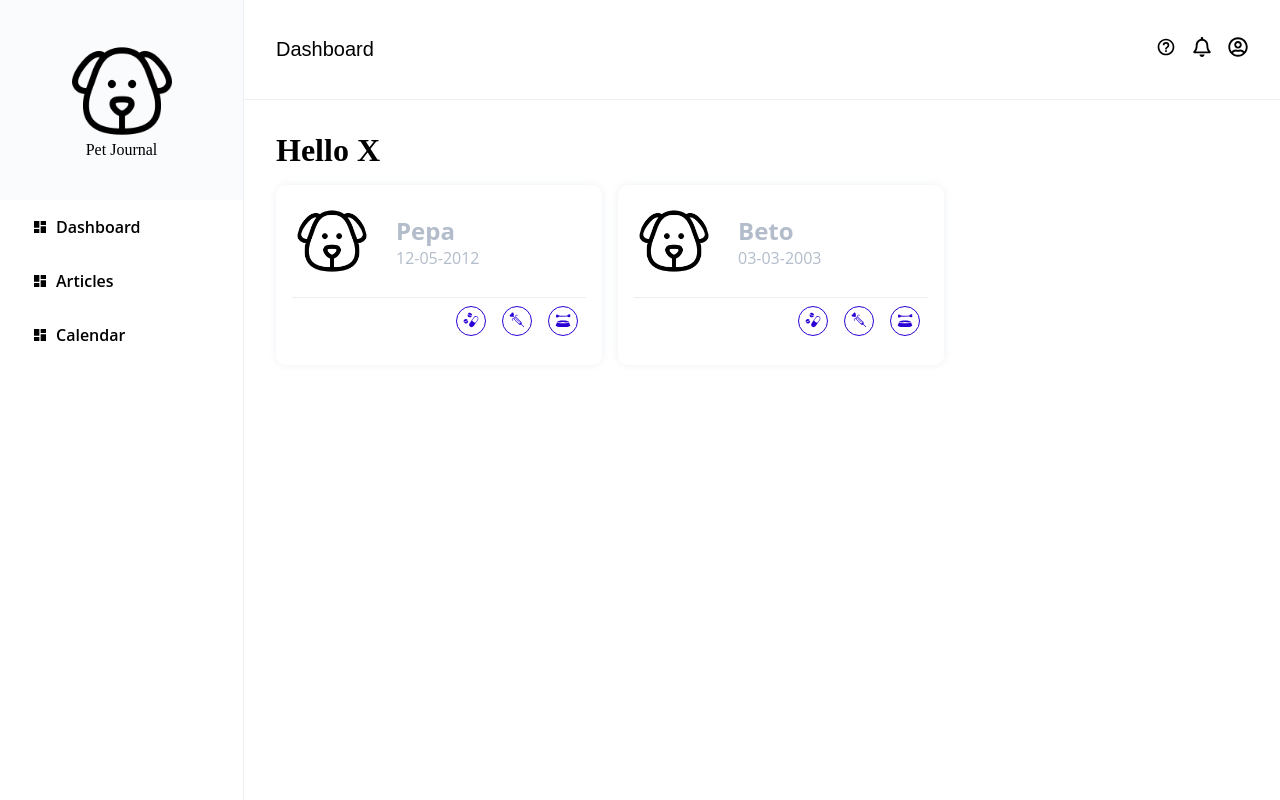
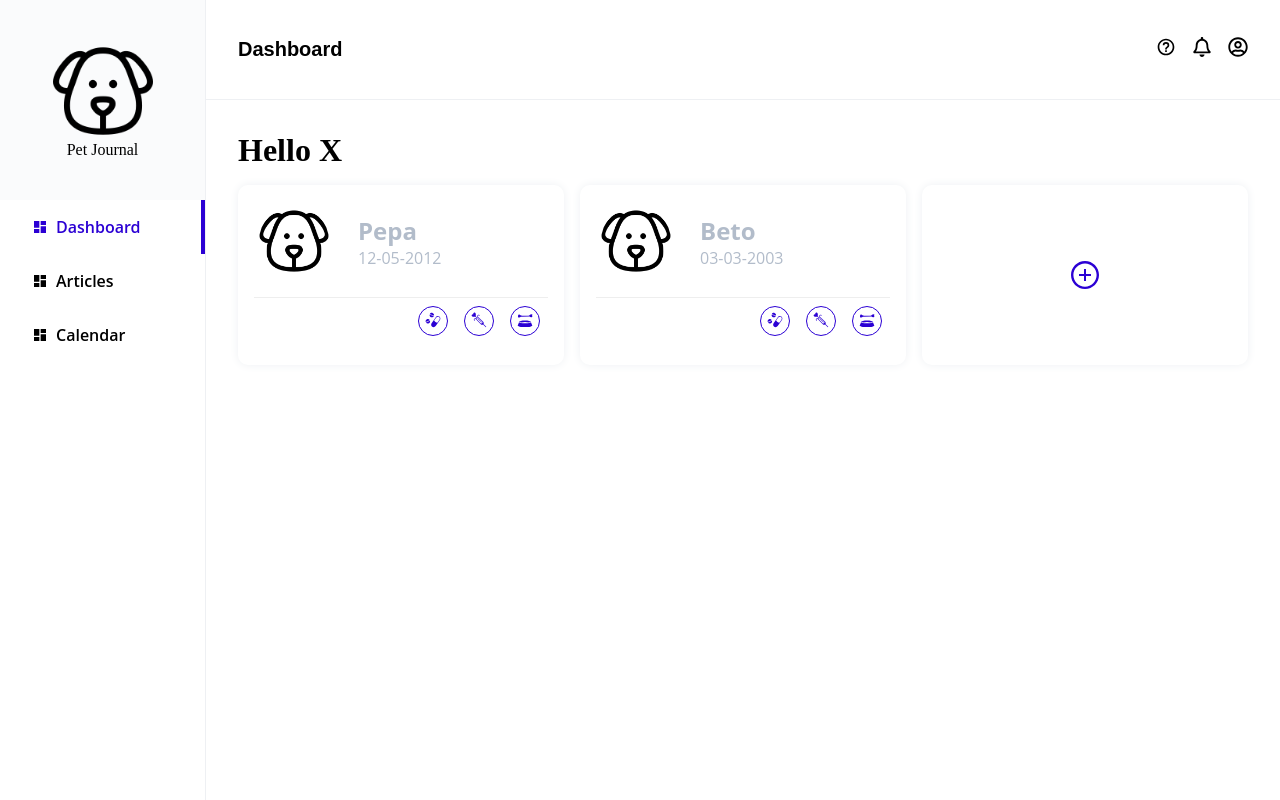
Before and after one commit to bruflor/pets-jornal-frontend, a React (Vite) app: page /newpet in a window 1280 px wide. Built offline with nearby package versions, Linux system fonts and the light colour scheme.

Commit message:
wip: add New Pet

```diff
--- a/src/Styles/cardPets.scss
+++ b/src/Styles/cardPets.scss
@@ -57,8 +57,23 @@
             width: 30px;
             height: 30px;
             border-radius: 100%;
-            border: 1px solid $buttonColor
+            border: 1px solid $buttonColor;
+            &:hover{
+                cursor:pointer;
+            }
+        }
+
     }
+}
 
-        }
+.plus {
+    color: $buttonColor;
+    width: 100%;
+    height: 100%;
+    font-size: 32px;
+    display: flex;
+    justify-content: center;
+    align-items: center;
+
+
 }
--- a/src/Styles/navegation/menu.scss
+++ b/src/Styles/navegation/menu.scss
@@ -21,6 +21,8 @@
 .menu {
     font-family: $bodyFont;
     font-weight: 600;
+    transition-duration: 150ms;
+
 
     &>li {
         padding: 16px 32px;
@@ -30,6 +32,10 @@
         &:hover {
             color: $buttonColor;
             cursor: pointer;
+            transition-duration: 600ms;
+            transform: translateX(8px) ;
+
+
         }
 
         &>span {
@@ -37,4 +43,11 @@
         }
 
     }
+    .currentPage {
+        color:$buttonColor;
+        border-right: 4px solid $buttonColor;
+        &:hover{
+            transform: none;
+        }
+    }
 }
--- a/src/Styles/navegation/navbar.scss
+++ b/src/Styles/navegation/navbar.scss
@@ -10,6 +10,7 @@
     font-family: $titleFont;
     text-decoration: none;
     font-size: 20px;
+    font-weight: 600;
     border-bottom: 1px solid $lineColor;
     align-items: center;
 
@@ -22,6 +23,13 @@
 
     & > p {
         margin-right: 16px;
+        &:hover{
+            transition-duration: 600ms;
+            color: $buttonColor;
+            cursor: pointer;
+            font-weight: 800;
+
+         }
     }
 
 }
--- a/src/components/navegation/menu.tsx
+++ b/src/components/navegation/menu.tsx
@@ -10,7 +10,7 @@ const Menu = () => {
         <p>Pet Journal</p>
       </div>
       <ul className="menu">
-        <li>
+        <li className="currentPage">
           <MdDashboard />
           <span>Dashboard</span>
         </li>
--- /dev/null
+++ b/src/components/newPet.tsx
@@ -0,0 +1,16 @@
+import React from "react";
+import { Link } from "react-router-dom";
+import "../Styles/cardPets.scss";
+import { AiOutlinePlusCircle } from "react-icons/ai";
+
+const NewPet = () => {
+  return (
+    <div className="cards">
+      <Link to="" className="plus">
+        <AiOutlinePlusCircle />
+      </Link>
+    </div>
+  );
+};
+
+export { NewPet };
--- a/src/routes/dashboard.tsx
+++ b/src/routes/dashboard.tsx
@@ -1,5 +1,6 @@
 import React, { useState } from "react";
 import { CardPets } from "../components/cards/cardPets";
+import { NewPet } from "../components/newPet";
 import pets from "../database/pets.json";
 import "../Styles/dashboard.scss";
 
@@ -14,6 +15,7 @@ const Dashboard = () => {
         {pets.map((mypets) => {
           return <CardPets name={mypets.name} birthDate={mypets.birthDate} />;
         })}
+        <NewPet />
       </div>
     </div>
   );
```
